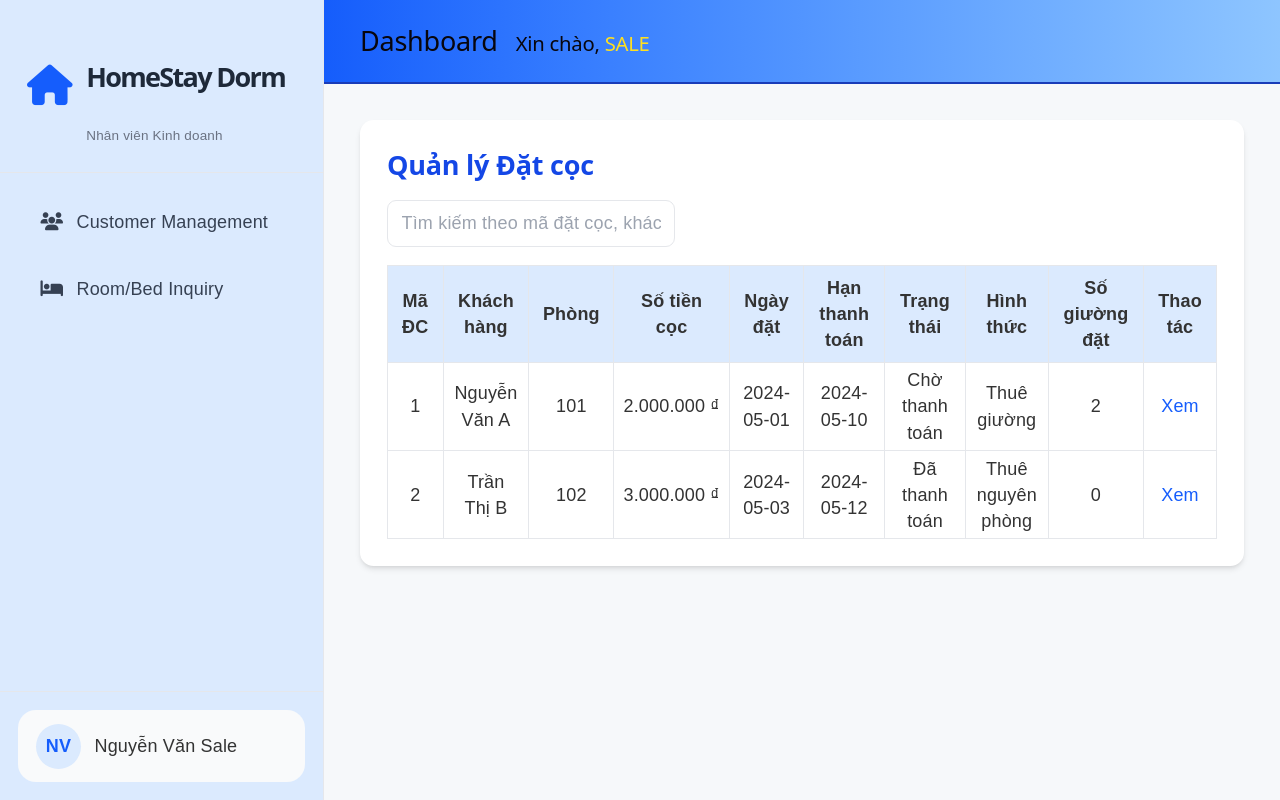
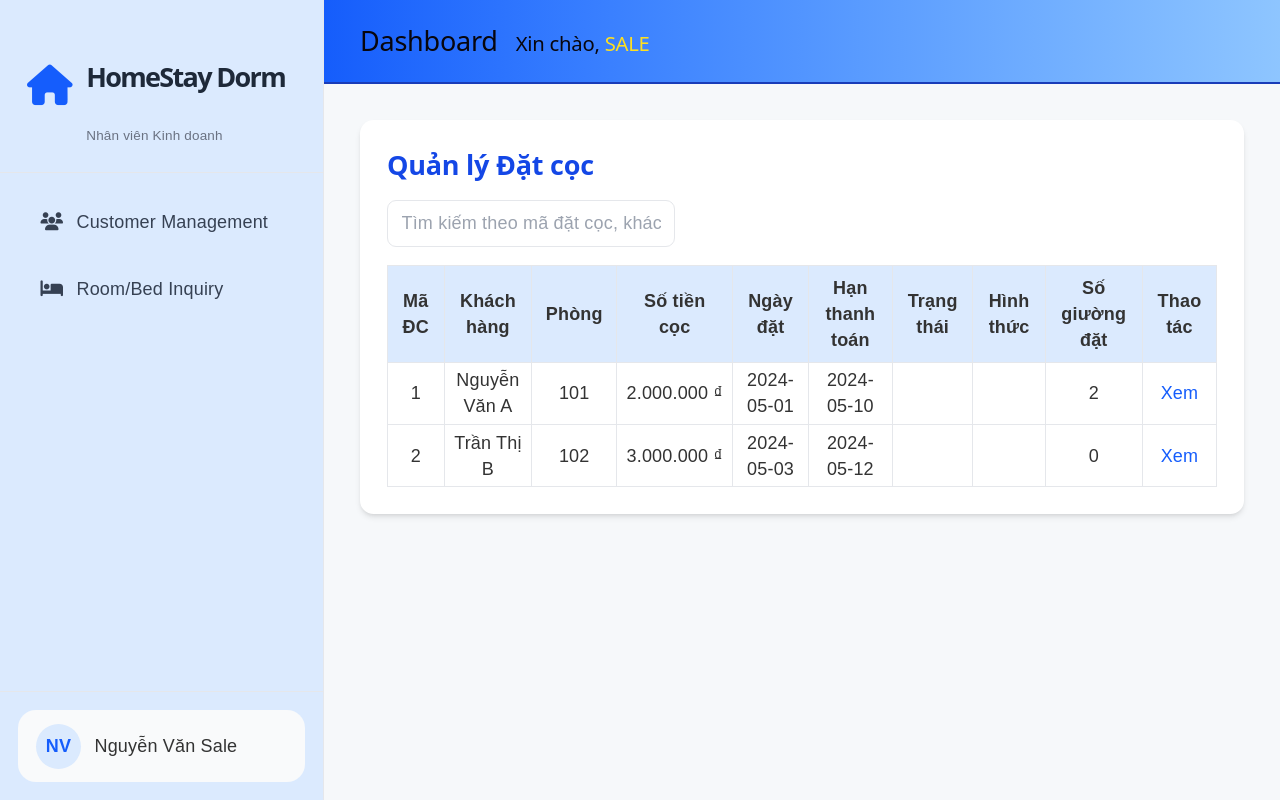
Before and after one commit to truongthodeptrai/PTTK-HTTT, a React (Vite) app in the folder frontend/: page /deposit in a window 1280 px wide. Built offline with nearby package versions, Linux system fonts and the light colour scheme.

Commit message:
update model đặt cọc và page đặt cọc

```diff
--- a/frontend/src/pages/DepositPage.jsx
+++ b/frontend/src/pages/DepositPage.jsx
@@ -3,36 +3,40 @@ import React, { useEffect, useState } from "react";
 // Dữ liệu giả lập đặt cọc (có thể thay bằng fetch từ backend)
 const mockDepositList = [
 	{
-		maDatCoc: 1,
-		tenKhachHang: "Nguyễn Văn A",
-		maPhong: "101",
-		soTienCoc: 2000000,
-		ngayDatCoc: "2024-05-01",
-		hanThanhToan: "2024-05-10",
-		trangThai: 0, // 0=Chờ thanh toán, 1=Đã thanh toán, 2=Hủy, 3=Hết hạn
-		hinhThucThue: 1, // 1=Thuê giường, 2=Thuê nguyên phòng
-		soGiuongDat: 2,
+		id: 1,
+		customerName: "Nguyễn Văn A",
+		roomId: "101",
+		amount: 2000000,
+		createdAt: "2024-05-01",
+		paymentDeadline: "2024-05-10",
+		status: 0, // 0=Chờ thanh toán, 1=Đã thanh toán, 2=Hủy, 3=Hết hạn
+		rentalType: 1, // 1=Thuê giường, 2=Thuê nguyên phòng
+		bedCount: 2,
 	},
 	{
-		maDatCoc: 2,
-		tenKhachHang: "Trần Thị B",
-		maPhong: "102",
-		soTienCoc: 3000000,
-		ngayDatCoc: "2024-05-03",
-		hanThanhToan: "2024-05-12",
-		trangThai: 1,
-		hinhThucThue: 2,
-		soGiuongDat: 0,
+		id: 2,
+		customerName: "Trần Thị B",
+		roomId: "102",
+		amount: 3000000,
+		createdAt: "2024-05-03",
+		paymentDeadline: "2024-05-12",
+		paymentStatus: 1,
+		rentalType: 2,
+		bedCount: 0,
 	},
 ];
 
-const TRANG_THAI_LABELS = [
-	"Chờ thanh toán",
-	"Đã thanh toán",
-	"Hủy",
-	"Hết hạn",
-];
-const HINH_THUC_LABELS = ["", "Thuê giường", "Thuê nguyên phòng"];
+const TRANG_THAI_LABELS = {
+	pending_checkin: "Chờ nhận phòng",
+	active: "Đang ở",
+	completed: "Đã thanh lý",
+	cancelled: "Đã huỷ"
+};
+
+const HINH_THUC_LABELS = {
+	  bed: "Theo giường",
+  	  room: "Nguyên phòng",
+}
 
 function formatCurrency(num) {
 	return num.toLocaleString("vi-VN", { style: "currency", currency: "VND" });
@@ -51,9 +55,9 @@ function DepositPage() {
 	const dsDaLoc = dsDatCoc.filter((dc) => {
 		const keyword = tuKhoa.toLowerCase();
 		return (
-			dc.maDatCoc.toString().includes(keyword) ||
-			dc.tenKhachHang.toLowerCase().includes(keyword) ||
-			dc.maPhong.toLowerCase().includes(keyword)
+			dc.id.toString().includes(keyword) ||
+			dc.customerName.toLowerCase().includes(keyword) ||
+			dc.roomId.toLowerCase().includes(keyword)
 		);
 	});
 
@@ -92,15 +96,15 @@ function DepositPage() {
 						) : (
 							dsDaLoc.map((dc) => (
 								<tr key={dc.maDatCoc} className="hover:bg-blue-50">
-									<td className="border px-2 py-1">{dc.maDatCoc}</td>
-									<td className="border px-2 py-1">{dc.tenKhachHang}</td>
-									<td className="border px-2 py-1">{dc.maPhong}</td>
-									<td className="border px-2 py-1">{formatCurrency(dc.soTienCoc)}</td>
-									<td className="border px-2 py-1">{dc.ngayDatCoc}</td>
-									<td className="border px-2 py-1">{dc.hanThanhToan}</td>
-									<td className="border px-2 py-1">{TRANG_THAI_LABELS[dc.trangThai]}</td>
-									<td className="border px-2 py-1">{HINH_THUC_LABELS[dc.hinhThucThue]}</td>
-									<td className="border px-2 py-1">{dc.soGiuongDat}</td>
+									<td className="border px-2 py-1">{dc.id}</td>
+									<td className="border px-2 py-1">{dc.customerName}</td>
+									<td className="border px-2 py-1">{dc.roomId}</td>
+									<td className="border px-2 py-1">{formatCurrency(dc.amount)}</td>
+									<td className="border px-2 py-1">{dc.createdAt}</td>
+									<td className="border px-2 py-1">{dc.paymentDeadline}</td>
+									<td className="border px-2 py-1">{TRANG_THAI_LABELS[dc.status]}</td>
+									<td className="border px-2 py-1">{HINH_THUC_LABELS[dc.rentalType]}</td>
+									<td className="border px-2 py-1">{dc.bedCount}</td>
 									<td className="border px-2 py-1">
 										<button className="text-blue-600 hover:underline">Xem</button>
 									</td>
--- a/frontend/vite.config.js
+++ b/frontend/vite.config.js
@@ -1,6 +1,7 @@
 import { defineConfig } from 'vite'
 import react from '@vitejs/plugin-react'
 import tailwindcss from '@tailwindcss/vite'
+import path from 'node:path'
 
 // https://vite.dev/config/
 export default defineConfig({
@@ -8,4 +9,7 @@ export default defineConfig({
     react(),
     tailwindcss(),
   ],
+   alias: {
+      "@": path.resolve(path.resolve(process.cwd(), './src')),
+    },
 })
```
Also changed, not shown: 2 other files (tests, documents, lock files or other folders).
